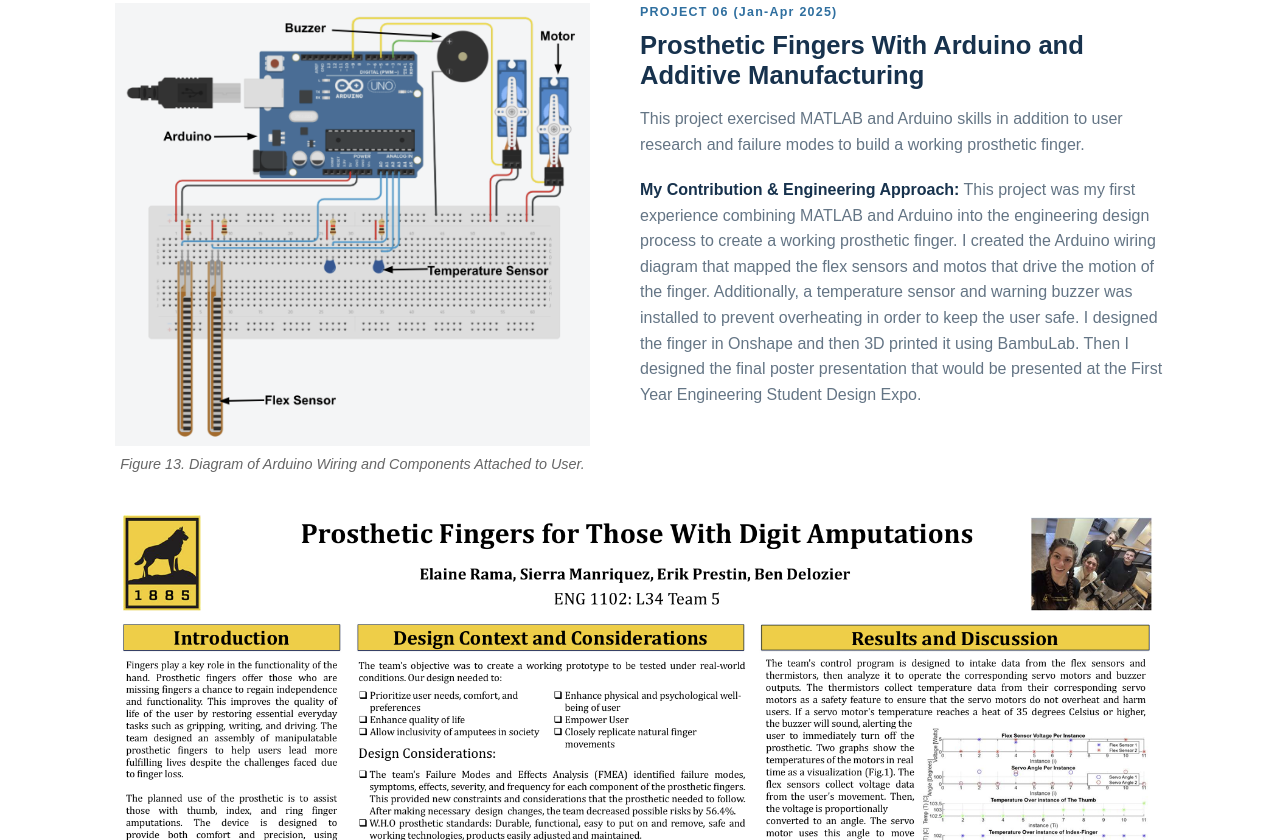
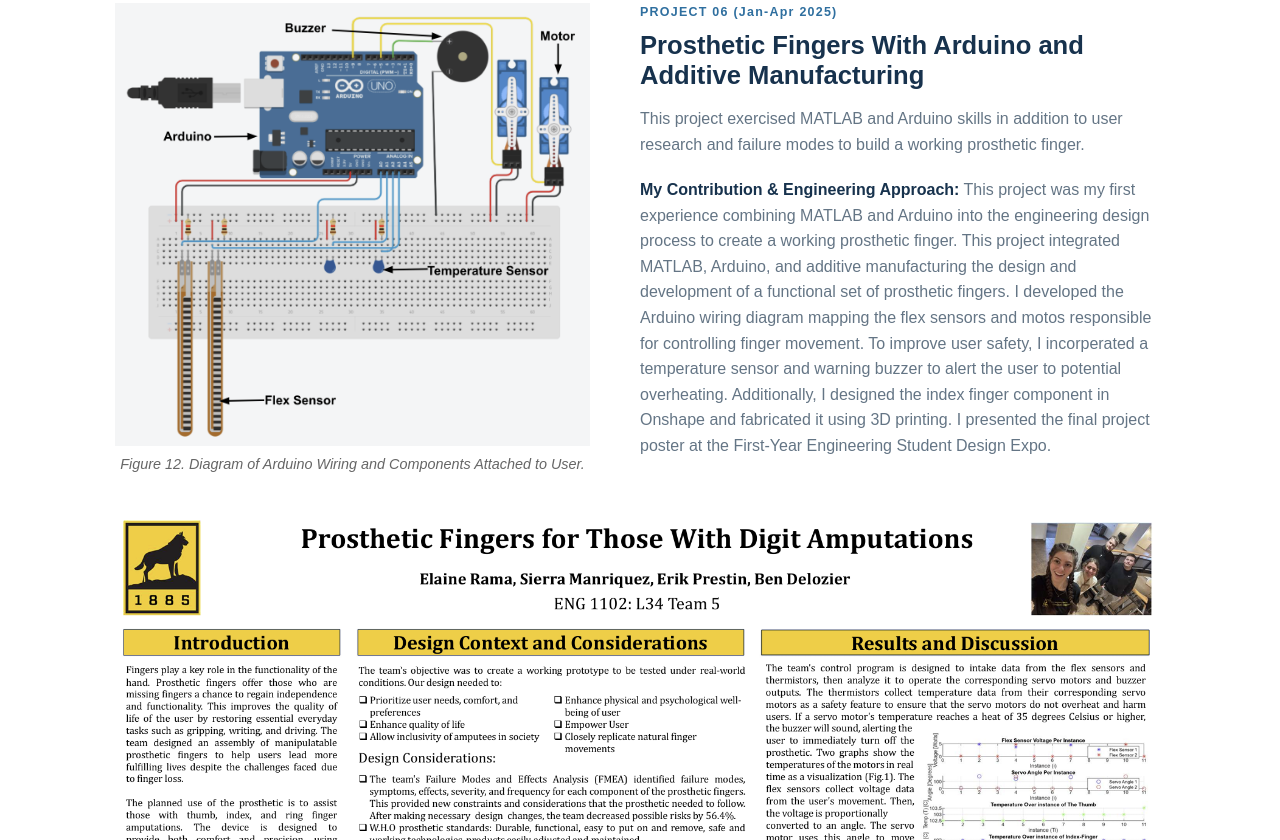
Before and after one commit to Sierra-Manriquez/Sierra-Manriquez.github.io, a plain HTML site: page index.html in a window 1280 px wide. Shown: the part 5300-6140 px from the top of the page. Drawn offline with Linux system fonts and the light colour scheme.

Commit message:
Revise figure numbers and revise project description
Updated figure captions and improved project contribution description for clarity and detail.

```diff
--- a/index.html
+++ b/index.html
@@ -1025,7 +1025,7 @@ PROJECT 06
         >
 
         <figcaption>
-          Figure 13. Diagram of Arduino Wiring and Components Attached to User.
+          Figure 12. Diagram of Arduino Wiring and Components Attached to User.
         </figcaption>
 
       </figure>
@@ -1051,13 +1051,14 @@ PROJECT 06
         <p>
           <strong>My Contribution & Engineering Approach:</strong>
           This project was my first experience combining MATLAB and Arduino into the
-          engineering design process to create a working prosthetic finger. I created the
-          Arduino wiring diagram that mapped the flex sensors and motos that drive
-          the motion of the finger. Additionally, a temperature sensor and warning buzzer was
-          installed to prevent overheating in order to keep the user safe. I designed the
-          finger in Onshape and then 3D printed it using BambuLab. Then I designed the
-          final poster presentation that would be presented at the First Year Engineering
-          Student Design Expo.
+          engineering design process to create a working prosthetic finger. This project
+          integrated MATLAB, Arduino, and additive manufacturing the design and development
+          of a functional set of prosthetic fingers. I developed the
+          Arduino wiring diagram mapping the flex sensors and motos responsible for controlling
+          finger movement. To improve user safety, I incorperated a temperature sensor and
+          warning buzzer to alert the user to potential overheating. Additionally, I designed
+          the index finger component in Onshape and fabricated it using 3D printing. I
+          presented the final project poster at the First-Year Engineering Student Design Expo.
         </p>
 
       </div>
@@ -1077,7 +1078,7 @@ PROJECT 06
     >
 
     <figcaption>
-      Figure 12. Poster of Prosthetic Finger Project Presented at MTU Design Expo.
+      Figure 13. Poster of Prosthetic Finger Project Presented at MTU Design Expo.
     </figcaption>
 
   </figure>
```
